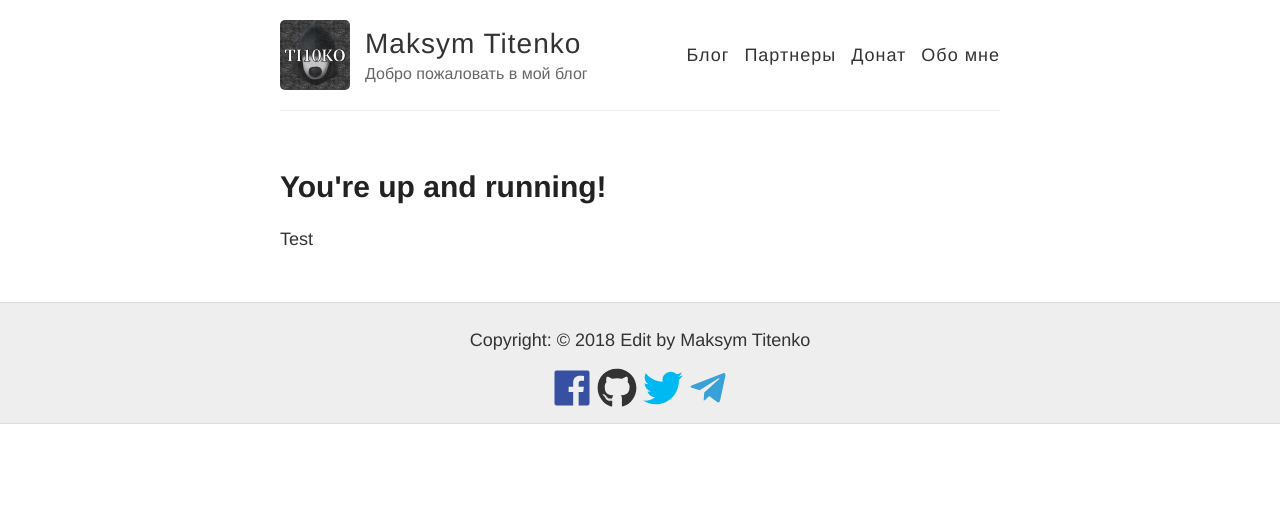
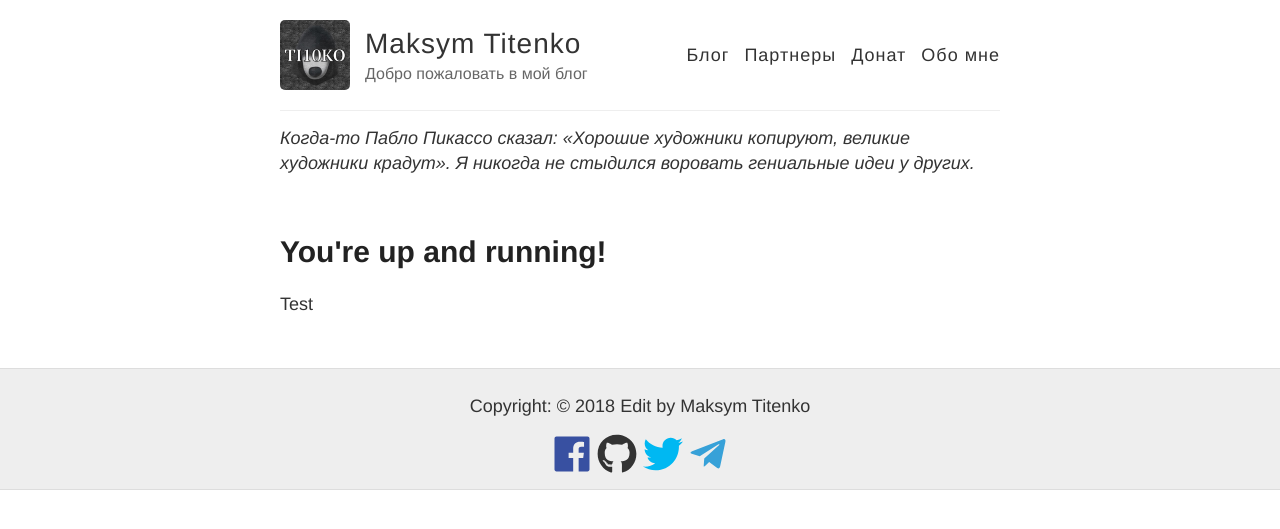
Before and after one commit to titenko/titenko.github.io, a Jekyll site: the page built from _posts/2018-11-16-post.md, in a window 1280 px wide. Shown: the top 529 px of the page. Built offline with Jekyll 4.4.1, drawn with Linux system fonts in a browser that asks for light colours; nearby versions of some CDN libraries; comment, search, counter and statistics services are not loaded.

Commit message:
Update default.html

```diff
--- a/_layouts/default.html
+++ b/_layouts/default.html
@@ -34,8 +34,9 @@
             <a href="{{ site.baseurl }}/about">Обо мне</a>
           </nav>
         </header>
+        <p><em>Когда-то Пабло Пикассо сказал: &laquo;Хорошие художники копируют, великие художники крадут&raquo;. Я никогда не стыдился воровать гениальные идеи у других.</em></p>
+
       </div>
-
     </div>
 
 
```
